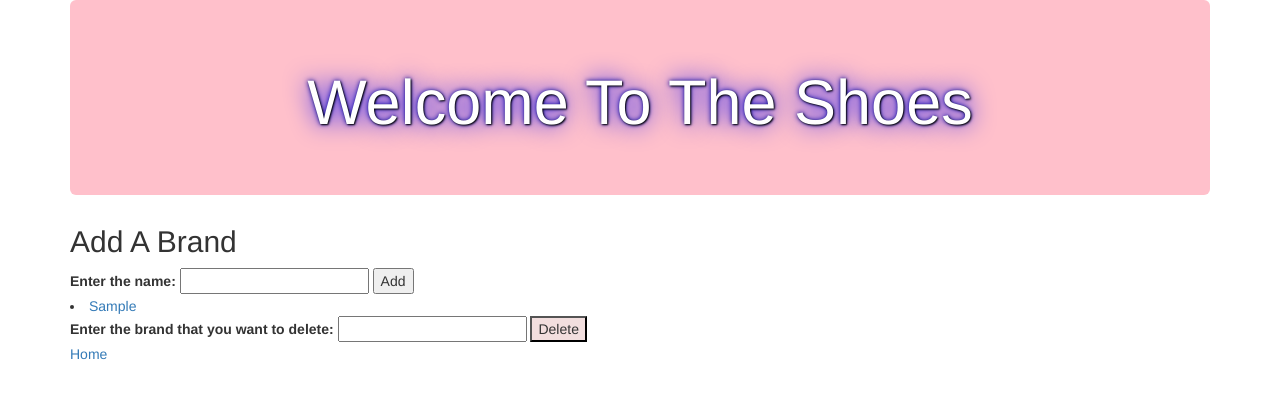
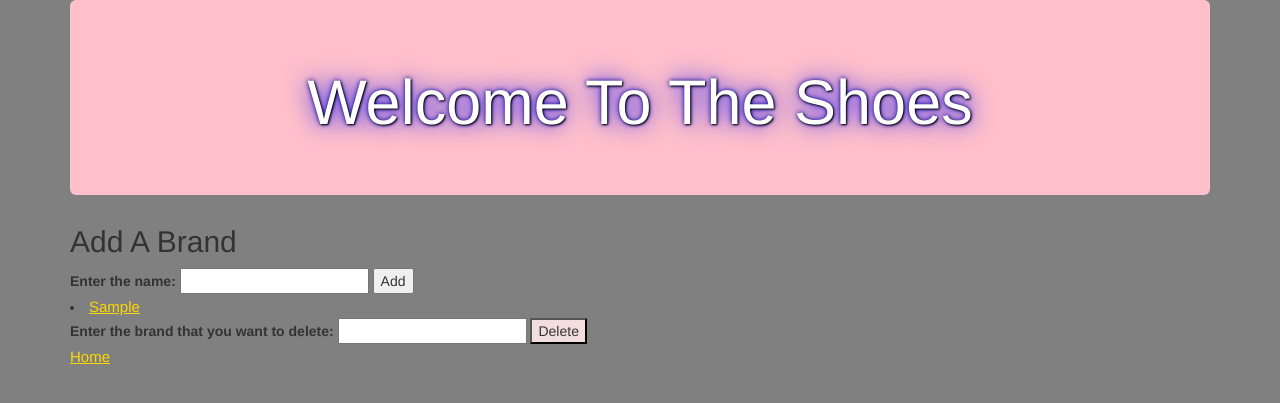
Before and after one commit to msuli1120/shoes, a PHP site: template views/brands.html.twig in a window 1280 px wide. Shown: the top 403 px of the page. Run offline with PHP 8.4, Linux system fonts and the light colour scheme; the template is opened without the code that fills it: most values are stand-ins (such as "Sample title", 1, 10 or a date in 2020); some libraries are stand-ins or nearby versions.

Commit message:
add little css

```diff
--- a/app/app.php
+++ b/app/app.php
@@ -133,7 +133,7 @@
   $app->post("/deletebrand", function () use ($app) {
     if(!empty($_POST['brand'])){
       $brand = Brand::findBrandByName($_POST['brand']);
-      $brand->delelte();
+      $brand->delete();
       return $app['twig']->render('brands.html.twig', array('brands'=>Brand::getAll()));
     } else {
       return $app['twig']->render('warning.html.twig');
--- a/src/Brand.php
+++ b/src/Brand.php
@@ -100,7 +100,7 @@
       return $new_brand;
     }
 
-    function delelte(){
+    function delete(){
       $executed = $GLOBALS['db']->exec("DELETE FROM brands WHERE id = {$this->getId()};");
       $executed = $GLOBALS['db']->exec("DELETE FROM stores_brands WHERE brand_id = {$this->getId()};");
       if(!$executed){
--- a/web/css/styles.css
+++ b/web/css/styles.css
@@ -7,3 +7,13 @@ body .jumbotron h1{
 .jumbotron {
   background-color: pink;
 }
+
+body {
+  background-color: grey;
+}
+
+a {
+  font-size: 15px;
+  color: gold;
+  text-decoration: underline;
+}
```
Also changed, not shown: tests/BrandTest.php (+29 -1 lines), tests/StoreTest.php (+8 -0 lines).
